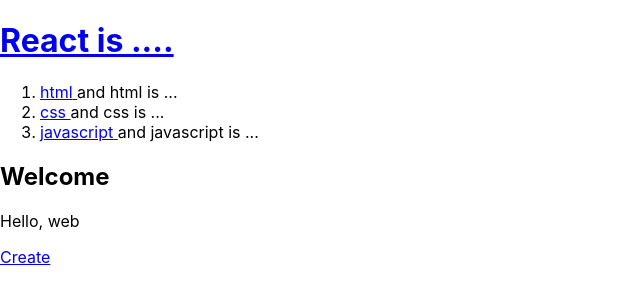
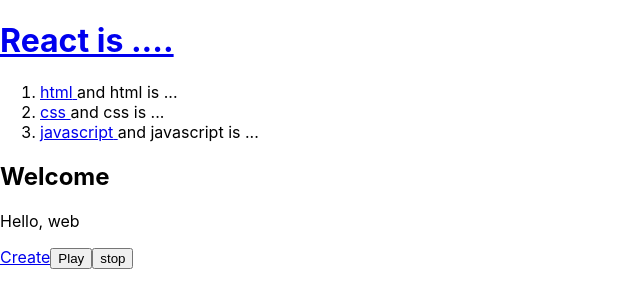
Before and after one commit to Mumumumm/firstapp, a React (Create React App) app: page / in a window 1280 px wide. Shown: the top 308 px of the page, without its empty margins (0-640 px from the left). Built offline with nearby package versions, Linux system fonts and the light colour scheme.

Commit message:
25-03-25 18:44

```diff
--- a/src/App.js
+++ b/src/App.js
@@ -76,6 +76,7 @@
 // 모든 컴포넌트는 명 반드시 대문자로 시작
 
 function App() {
+
   const [mode, setMode] = useState("WELCOME");
   const [id, setId] = useState(0); // state 생성 useState가 id에 누적
   const [topics, setTopics] = useState([ // 배열을 통으로 만들어주기 state
@@ -153,6 +154,8 @@
         setMode("CREATE");
 
       }}>Create</a>
+
+      <ControlPanel></ControlPanel>
     </>
   );
 }
```
